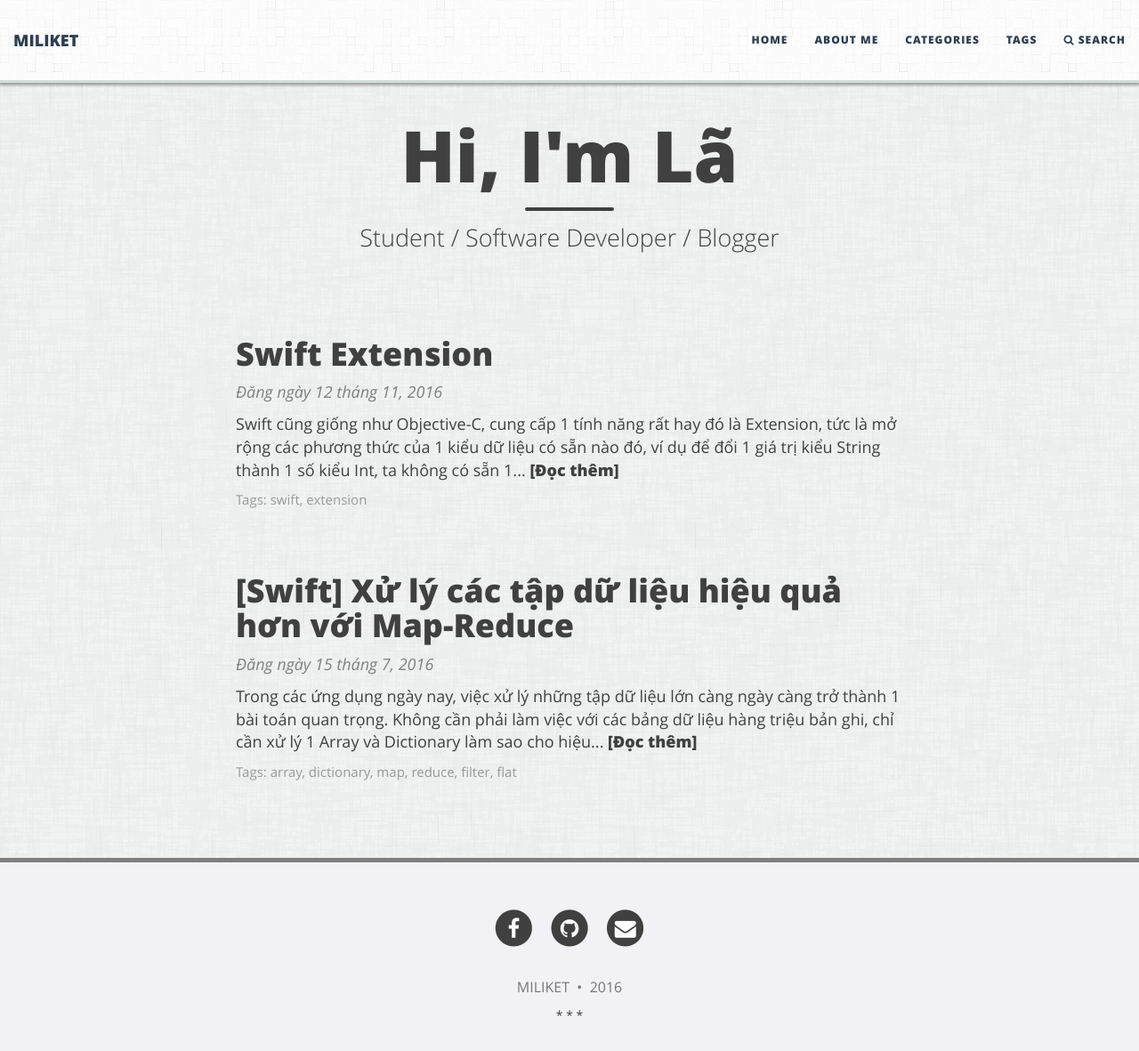
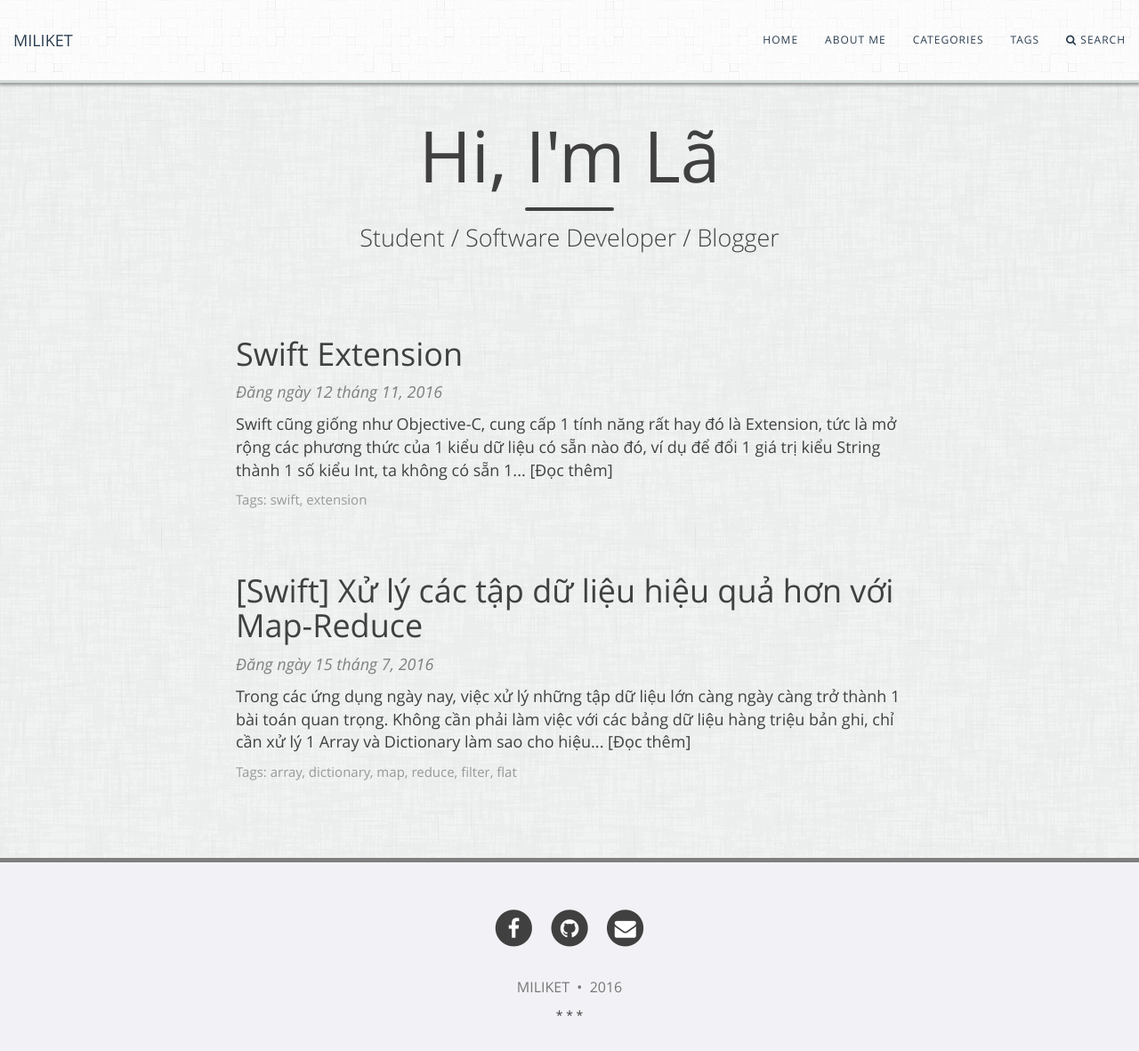
Before and after one commit to docbohanh/docbohanh.github.io, a Jekyll site: the page built from index.html, in a window 1280 px wide and 1231 px high. Shown: the top 1181 px of the window at 89% size. Built offline with Jekyll 4.4.1, drawn with Linux system fonts in a browser that asks for light colours; the list of posts is cut into pages by our own code.

Commit message:
Add files via upload

```diff
--- a/css/main.css
+++ b/css/main.css
@@ -28,7 +28,7 @@ p a {
 }
 h1,h2,h3,h4,h5,h6 {
   font-family: 'Open Sans', 'Helvetica Neue', Helvetica, Arial, sans-serif;
-  font-weight: 800;
+  font-weight: 400;
 }
 a {
   color: #008AFF;
@@ -122,7 +122,7 @@ img {
 
 .navbar-custom .navbar-brand,
 .navbar-custom .nav li a {
-  font-weight: 800;
+  font-weight: 400;
   color: #2C3E50;
 }
 
@@ -293,7 +293,7 @@ footer .theme-by {
   font-family: 'Open Sans', 'Helvetica Neue', Helvetica, Arial, sans-serif;
 }
 .post-preview .post-read-more {
-  font-weight: 800;
+  font-weight: 400;
 }
 
 @media only screen and (min-width: 768px) {
@@ -499,7 +499,7 @@ footer .theme-by {
   font-family: 'Open Sans', 'Helvetica Neue', Helvetica, Arial, sans-serif;
   text-transform: uppercase;
   font-size: 14px;
-  font-weight: 800;
+  font-weight: 400;
   letter-spacing: 1px;
   padding: 10px 5px;
   background: #FFF;
```
